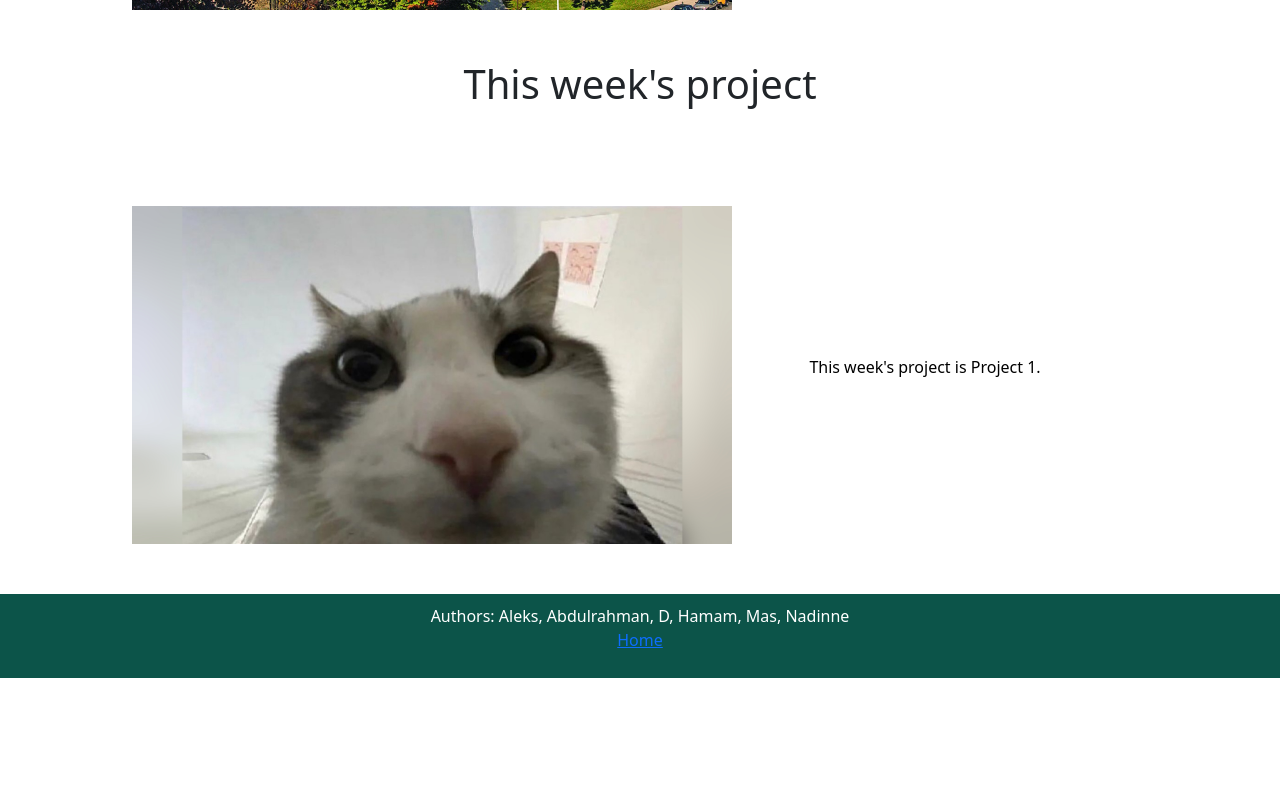
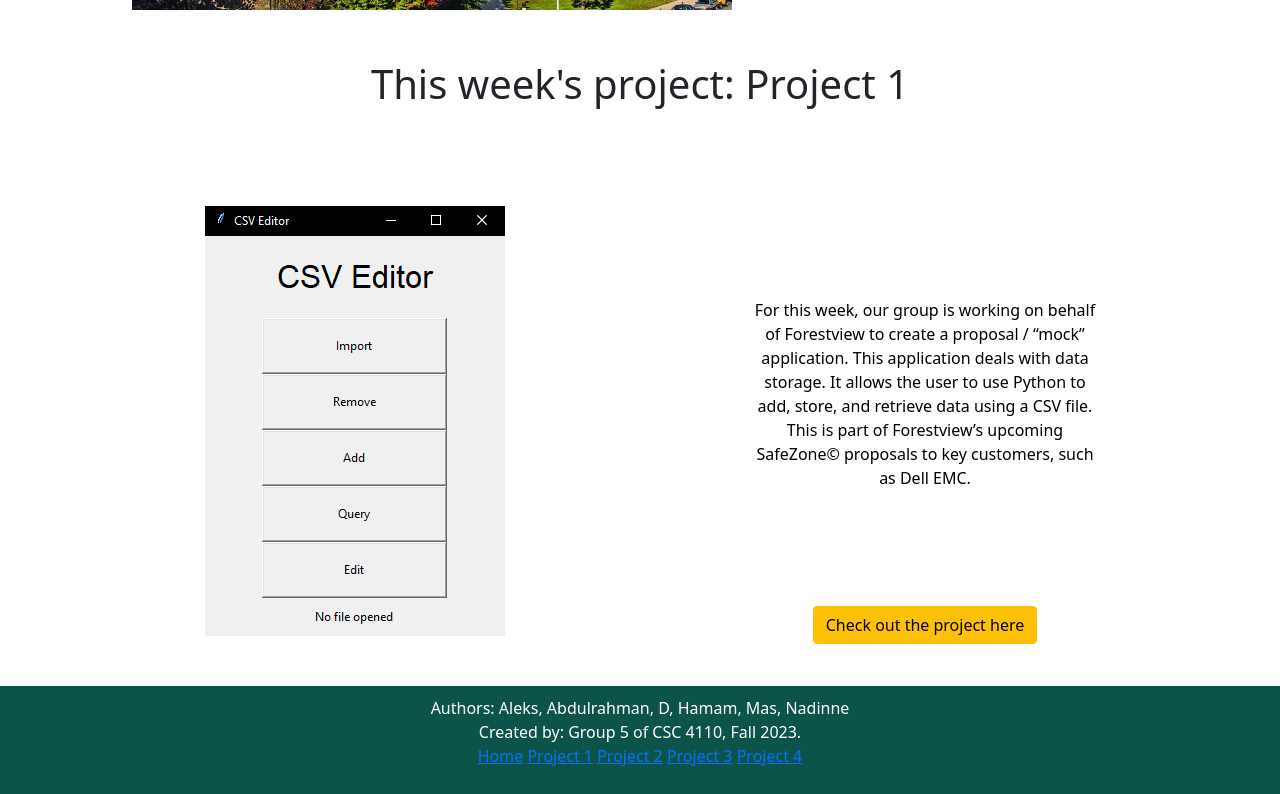
Before and after one commit to MasudurRah/CSC4110, a plain HTML site: page Homepage/index.html in a window 1280 px wide. Shown: the part 459-1253 px from the top of the page. Before the commit the page ends 1137 px from the top, so only its background shows below. Drawn offline with nearby package versions, Linux system fonts and the light colour scheme.

Commit message:
Updated homepage.

```diff
--- a/Homepage/index.html
+++ b/Homepage/index.html
@@ -47,7 +47,7 @@
     <div class="container mt-5">
         <div class="row justify-content-center align-items-center">
             <div class="col-md-6 text-center">
-                <img src="src/img/Old Main.jpg" alt="Old Main" class="oldmain">
+                <img src="src/img/Old Main.jpg" alt="Image of Wayne State University's Old Main Building." class="oldmain">
             </div>
 
             <div class="col-md-6 text-center">
@@ -58,25 +58,32 @@
             </div>
         </div>
 
-        <h1 class="producthomepage">This week's project</h1>
+        <h1 class="producthomepage">This week's project: Project 1</h1>
 
         <div class="row justify-content-center align-items-center mt-5">
             <div class="col-md-6 text-center">
-                <img src="src/img/cat.jpg" alt="This Week's Project" class="productimage">
+                <img src="src/img/UI Image.png" alt="Image of Project 1's UI. It says CSV Editor at the top, and below there are 5 buttons that say import, remove, add, query, and list. At the bottom it says 'no file opened'." class="productimage">
             </div>
 
             <div class="col-md-6 text-center">
                 <div class="mainText">
-                    <p class="homepagetext">This week's project is Project 1.</p>
+                    <p class="homepagetext">For this week, our group is working on behalf of Forestview to create a proposal / “mock” application. This application deals with data storage. It allows the user to use Python to add, store, and retrieve data using a CSV file. This is part of Forestview’s upcoming SafeZone© proposals to key customers, such as Dell EMC.</p>
                 </div>
+
+                <a href="../GroupProject1/frontend/index-gp1.html" class="btn btn-warning">Check out the project here</a>
             </div>
         </div>
     </div>
 
     <footer class="homepageFooter">
-  <p>Authors: Aleks, Abdulrahman, D, Hamam, Mas, Nadinne <br>
-  <a href="Home">Home</a></p>
+  <p>Authors: Aleks, Abdulrahman, D, Hamam, Mas, Nadinne <br> Created by: Group 5 of CSC 4110, Fall 2023. <br>
+  <a href="Home">Home</a>
+  <a href="../GroupProject1/frontend/index-gp1.html">Project 1</a>
+  <a href="../GroupProject2/index-gp2.html">Project 2</a>
+  <a href="../GroupProject3/index-gp3.html">Project 3</a>
+  <a href="../GroupProject4/index-gp4.html">Project 4</a></p>
 </footer>
 
 </body>
+
 </html>
```
Also changed, not shown: Homepage/src/img/UI Image.png (added).
